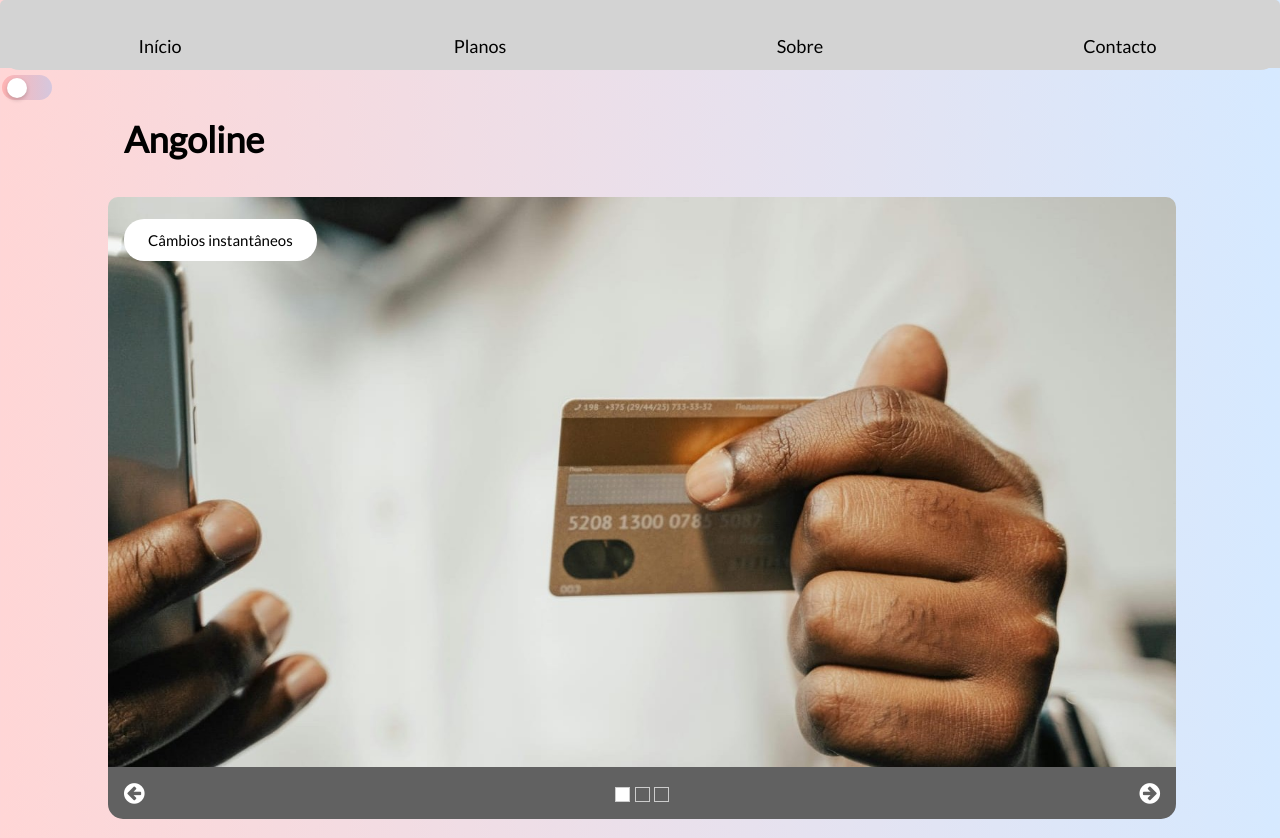
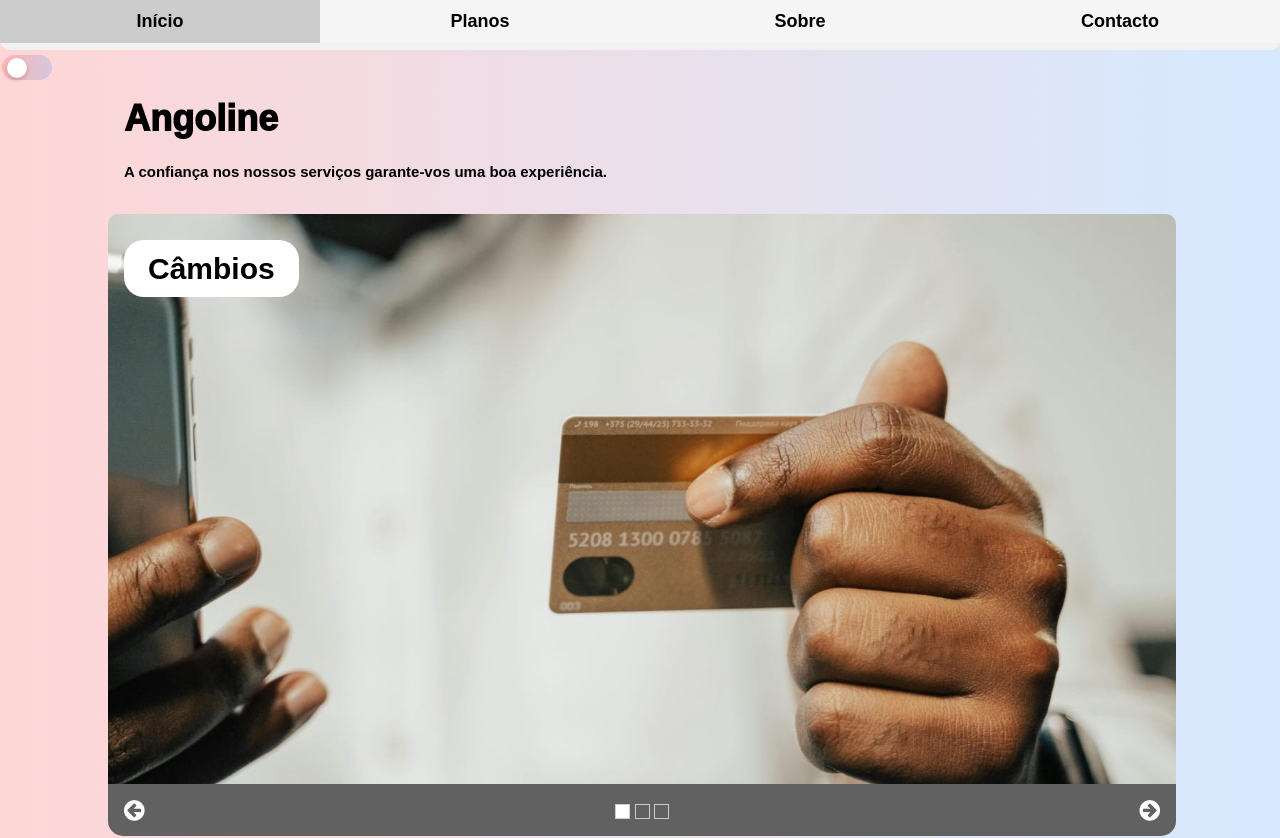
Before and after one commit to JoseJDMuxito/angoline, a website built with webpack: page index.html in a window 1280 px wide. Shown: the top 838 px of the page. Built offline with nearby package versions, Linux system fonts and the light colour scheme; a web font is replaced by a local one.

Commit message:
hfgfgfgfg

```diff
--- a/css/style.css
+++ b/css/style.css
@@ -1,8 +1,8 @@
 .div {
   width: 100%;
-  height: 70px;
-  background-color:lightgrey;
-  border-radius: 5px 5px 20px 20px;
+  height: 50px;
+  background-color:whitesmoke;
+  border-radius: 0 0 10px 10px;
   /* Ordem: superior-esquerdo, superior-direito, inferior-direito, inferior-esquerdo */
 }
 
@@ -40,7 +40,7 @@
 /* Estilo do botão fixo no canto superior direito */
 .theme-toggle {
   position: relative;
-  top: 75px;
+  top: 55px;
   left: 2px;
 }
 body{
--- a/index.html
+++ b/index.html
@@ -8,6 +8,7 @@
   <link rel="stylesheet" href="https://fonts.googleapis.com/css?family=Lato">
   <link rel="stylesheet" href="https://cdnjs.cloudflare.com/ajax/libs/font-awesome/4.7.0/css/font-awesome.min.css">
   <link rel="stylesheet" href="css/style.css">
+  <link href="https://fonts.googleapis.com /css2?family=Poppins:wght@700& display=swap" rel="stylesheet">
   <style>
     html,body,h1,h2,h3,h4 {font-family:"Lato", sans-serif}
     .mySlides {display:none}
@@ -18,19 +19,19 @@
 <body>
 
 <!-- Links (sit on top) -->
-<div class="w3-top oval div">
-  <div class="w3-row w3-large w3-light-grey" style="margin-top:25px">
-    <div class="w3-col s3"  style="background-color:lightgrey">
-      <a href="#" class="w3-button w3-block">Início</a>
+<div class="w3-top oval">
+  <div class="w3-row w3-large w3-light-grey div" style="margin-top:0px">
+    <div class="w3-col s3"  style="background-color:whitesmoke">
+      <a href="#" class="w3-button w3-block" style="font-family: 'Poppins', sans-serif; font-weight: 700;">Início</a>
     </div>
-    <div class="w3-col s3"  style="background-color:lightgrey">
-      <a href="#plans" class="w3-button w3-block">Planos</a>
+    <div class="w3-col s3"  style="background-color:whitesmoke">
+      <a href="#plans" class="w3-button w3-block" style="font-family: 'Poppins', sans-serif; font-weight: 700;">Planos</a>
     </div>
-    <div class="w3-col s3"  style="background-color:lightgrey">
-      <a href="#about" class="w3-button w3-block">Sobre</a>
+    <div class="w3-col s3"  style="background-color:whitesmoke">
+      <a href="#about" class="w3-button w3-block" style="font-family: 'Poppins', sans-serif; font-weight: 700;">Sobre</a>
     </div>
-    <div class="w3-col s3"  style="background-color:lightgrey">
-      <a href="#contact" class="w3-button w3-block">Contacto</a>
+    <div class="w3-col s3"  style="background-color:whitesmoke">
+      <a href="#contact" class="w3-button w3-block" style="font-family: 'Poppins', sans-serif; font-weight: 700;">Contacto</a>
     </div>
   </div>
 </div>
@@ -46,26 +47,26 @@
   <!-- Slideshow -->
   <div class="w3-container "  style="margin-top:-100px">
     <div class="w3-panel">
-      <h1><b>Angoline</b></h1>
-      <p></p>
+      <h1 style="font-family: 'Poppins', sans-serif; font-weight: 1000;">Angoline</h1>
+      <p style="font-family: 'Poppins', sans-serif; font-weight: 700;">A confiança nos nossos serviços garante-vos uma boa experiência.</p>
     </div>
 
     <div class="w3-display-container mySlides">
       <img src="img/WhatsApp%20Image%202024-12-20%20à%2021.24.20_3e370750.jpg" style="width:100%"  class="d2">
       <div class="w3-display-topleft w3-container w3-padding-32">
-        <span class="w3-white w3-padding-large w3-animate-bottom d">Câmbios instantâneos</span>
+        <span class="w3-white w3-padding-large w3-animate-bottom d" style="font-family: 'Poppins', sans-serif; font-weight: 700; font-size: 30px">Câmbios</span>
       </div>
     </div>
     <div class="w3-display-container mySlides">
       <img src="img/WhatsApp%20Image%202024-12-20%20à%2021.24.20_a4ece395.jpg" style="width:100%"  class="d2">
       <div class="w3-display-middle w3-container w3-padding-32">
-        <span class="w3-white w3-padding-large w3-animate-bottom d">Transferências</span>
+        <span class="w3-white w3-padding-large w3-animate-bottom d" style="font-family: 'Poppins', sans-serif; font-weight: 700; font-size: 30px">Transferências</span>
       </div>
     </div>
     <div class="w3-display-container mySlides">
       <img src="img/WhatsApp%20Image%202024-12-20%20à%2021.24.20_d924df8a.jpg" style="width:100%"  class="d2">
       <div class="w3-display-topright w3-container w3-padding-32">
-        <span class="w3-white w3-padding-large w3-animate-bottom d">Mais de três divisas : € _ $ _ Kz.</span>
+        <span class="w3-white w3-padding-large w3-animate-bottom d" style="font-family: 'Poppins', sans-serif; font-weight: 700; font-size: 30px">Divisas : €  $  Kz.</span>
       </div>
     </div>
 
```
